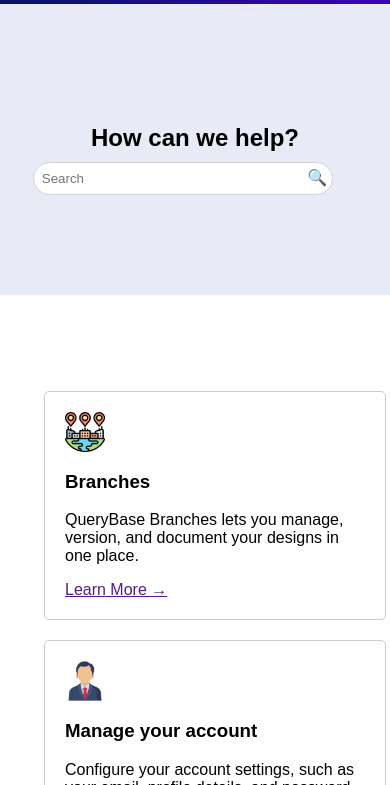
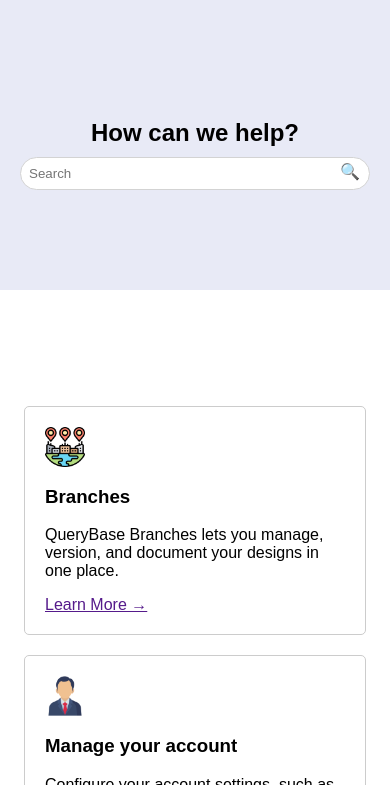
Before and after one commit to TheRealDeLorian/Frontend-Practice, a plain HTML site: page html-starter-project/index.html in a window 390 px wide. Shown: the part 59-844 px from the top of the page. Drawn offline with Linux system fonts and the light colour scheme.

Commit message:
responsive cards

```diff
--- a/html-starter-project/index.html
+++ b/html-starter-project/index.html
@@ -29,7 +29,7 @@
 
         <div class="search__wrapper">
           <input placeholder="Search" type="search" class="search__input" />
-          <span class="search__searchIcon">&#128269</span>
+          <span class="search__searchIcon">🔍</span>
         </div>
       </section>
 
--- a/html-starter-project/styles.css
+++ b/html-starter-project/styles.css
@@ -32,7 +32,7 @@
 
 .header__logo {
   color: white;
-  margin: 0 10 15;
+  margin: 0 10 10;
 }
 
 @media screen and (min-width: 400px) {
@@ -42,6 +42,7 @@
 }
 
 .header__btnGrp {
+
 }
 
 /*This is what all buttons have in common*/
@@ -85,18 +86,26 @@
 .search__title {
   margin-bottom: 10px;
   font-size: 1.5em;
+  text-align: center;
+}
+
+.search__wrapper {
+  position: relative;
+  max-width: 350px;
+  width: 100%
 }
 
 .search__input {
   padding: 8px 30px 8px 8px;
   border-radius: 20px;
-  min-width: 300px;
+  width: 100%;
   border: 1px solid lightgray;
 }
 
 .search__searchIcon {
-  position: relative;
-  right: 30px;
+  position: absolute;
+  top: 5px;
+  right: 10px;
 }
 
 .faq {
@@ -110,19 +119,20 @@
 .faq__list {
   display: flex;
   flex-wrap: wrap;
+  justify-content: center;
   gap: 20px;
   list-style-type: none;
-  justify-content: center;
+  padding: 20px;
 }
 
 .faq__list-item {
   min-height: 8rem;
   border-radius: 5px;
-  width: 300px;
+  max-width: 300px;
+  width: 100%;
   gap: 2rem;
   padding: 20px;
   border: 1px solid #ccc;
-  gap: 2rem;
 }
 
 
```
